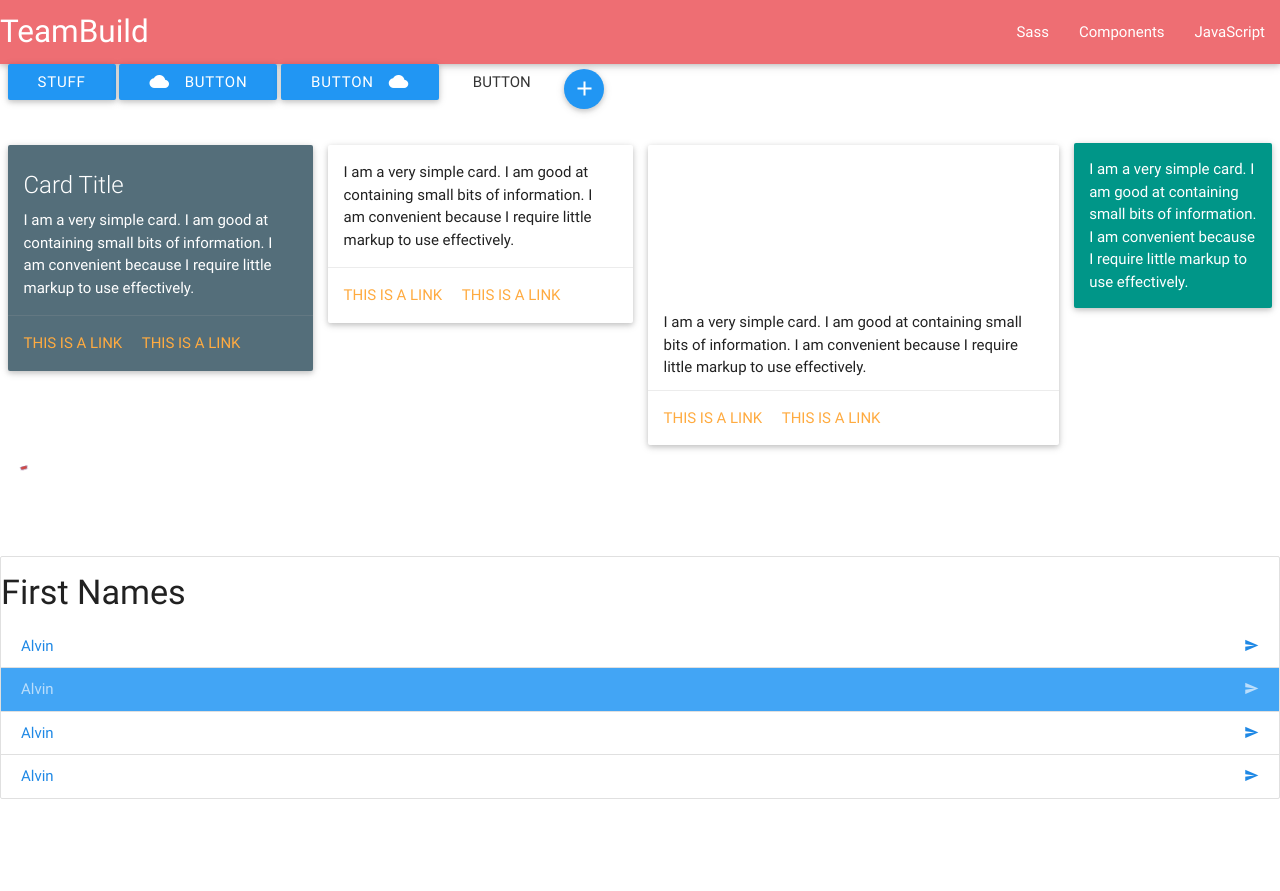
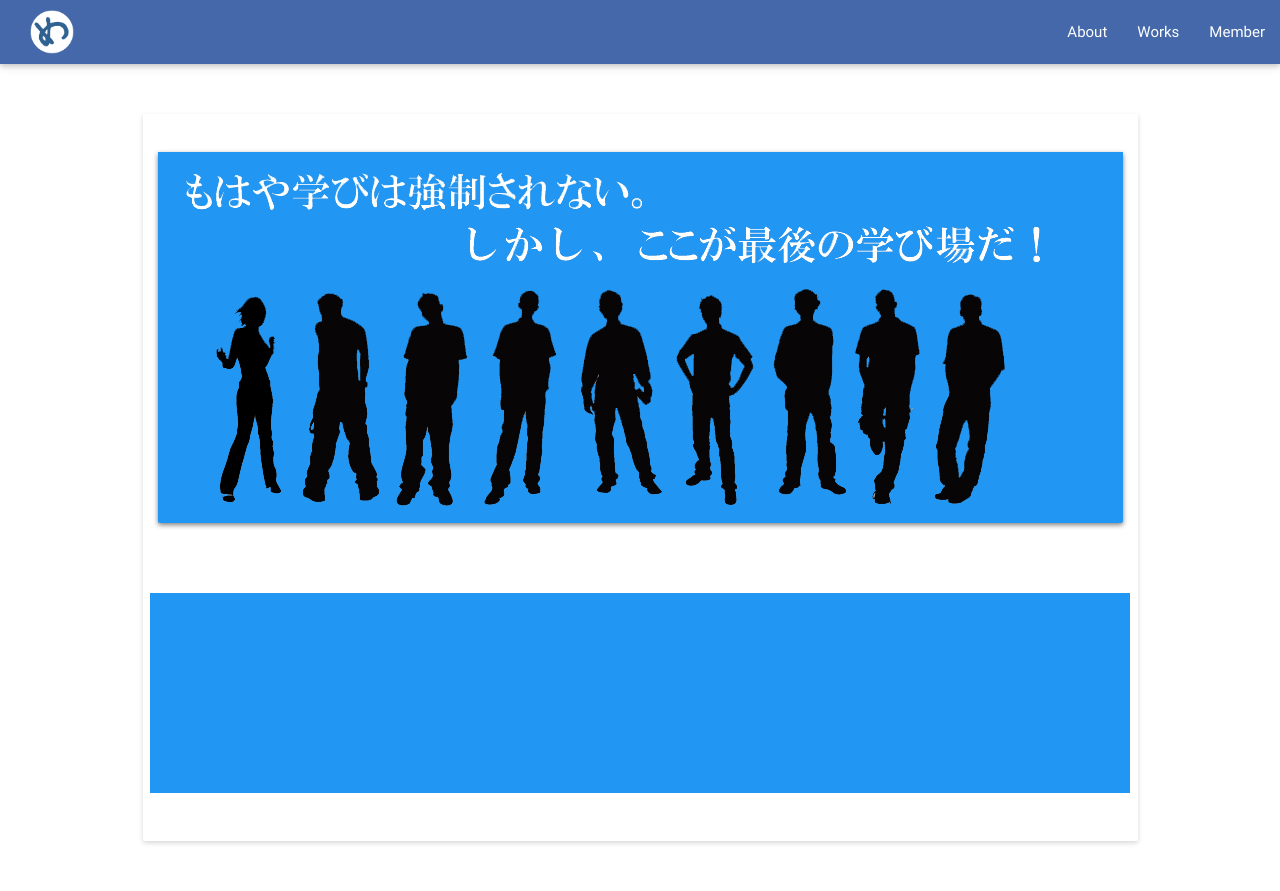
Before and after one commit to me-ta-tag/metatagOfficialHP, a PHP site: page /about.html in a window 1280 px wide. Before the commit the page ends 799 px from the top, so only its background shows below. Run offline with PHP 8.4, Linux system fonts and the light colour scheme.

Commit message:
aboutページの改装を始めました

```diff
--- a/about.html
+++ b/about.html
@@ -3,17 +3,19 @@
 <head>
 	<meta charset="UTF-8">
 	<title>Document</title>
+
     <link rel="stylesheet" href="common/stylesheets/style.css"/>
-    <link type="text/css" rel="stylesheet" href="common/include/materialize/css/materialize.min.css"  media="screen,projection"/>
+    <link type="text/css" rel="stylesheet" href="common/include/materialize/css/materialize.css"  media="screen,projection"/>
 </head>
 <body>
+<div id = "header">
     <nav>
         <div class="nav-wrapper" data-activates="">
-            <a href="#" class="brand-logo">TeamBuild</a>
+            <a href="#" class="brand-logo"><img src="common/img/favicon_maru.png" height="44" width="44" alt=""/></a>
             <ul class="right side-nav" id="nav-mobile">
-                <li><a href="#">Sass</a></li>
-                <li><a href="#">Components</a></li>
-                <li><a href="#">JavaScript</a></li>
+                <li><a href="#">About</a></li>
+                <li><a href="#">Works</a></li>
+                <li><a href="#">Member</a></li>
             </ul>
             <a class="button-collapse" href="#" data-activates='nav-mobile' style="float: none;">
                 <i class="mdi-navigation-menu"></i>
@@ -21,120 +23,25 @@
 
         </div>
     </nav>
+</div>
+
+
+<div id="content">
     <div class="row">
         <div class="col s12">
-            <a class="waves-effect waves-light btn">Stuff</a>
-            <a class="waves-effect waves-light btn"><i class="mdi-file-cloud left"></i>button</a>
-            <a class="waves-effect waves-light btn"><i class="mdi-file-cloud right"></i>button</a>
-
-            <a class="waves-effect waves-teal btn-flat">Button</a>
-            <a class="btn-floating"><i class="mdi-content-add"></i></a>
-        </div>
-    </div>
-
-    <div class="row">
-        <div class="col s12 m6 l3">
-            <div class="card blue-grey darken-1">
-                <div class="card-image">
-                    <span class="card-title">Card Title</span>
-                </div>
-                <div class="card-content white-text">
-                    <span class="card-title">Card Title</span>
-                    <p>I am a very simple card. I am good at containing small bits of information. I am convenient because I require little markup to use effectively. <br>
-                </div>
-                <div class="card-action">
-                    <a href="#">This is a link</a>
-                    <a href='#'>This is a link</a>
-                </div>
-            </div>
-        </div>
-        <div class="col s12 m6 l3">
-            <div class="card">
-                <div class="card-image">
-                    <span class="card-title">Card Title</span>
-                </div>
-                <div class="card-content">
-                    <p>I am a very simple card. I am good at containing small bits of information. I am convenient because I require little markup to use effectively.</p>
-                </div>
-                <div class="card-action">
-                    <a href="#">This is a link</a>
-                    <a href='#'>This is a link</a>
-                </div>
-            </div>
-        </div>
-        <div class="col s12 m6 l4">
-            <div class="card small">
-                <div class="card-image">
-
-                    <span class="card-title">Card Title</span>
-                </div>
-                <div class="card-content">
-                    <p>I am a very simple card. I am good at containing small bits of information. I am convenient because I require little markup to use effectively.</p>
-                </div>
-                <div class="card-action">
-                    <a href="#">This is a link</a>
-                    <a href='#'>This is a link</a>
-                </div>
-            </div>
-        </div>
-
-        <div class="col s12 m4 l2">
-            <div class="card-panel teal"> <span class="white-text">I am a very simple card. I am good at containing small bits of information. I am convenient because I require little markup to use effectively.</span>
+            <div id="subTitle" class="blue" style="margin:30px 0;">
+                <img src="common/img/about_us_main_toka.png" alt=""/>
             </div>
         </div>
     </div>
     <div class="row">
-        <div class="preloader-wrapper big active">
-            <div class="spinner-layer spinner-blue">
-                <div class="circle-clipper left">
-                    <div class="circle"></div>
-                </div><div class="gap-patch">
-                <div class="circle"></div>
-            </div><div class="circle-clipper right">
-                <div class="circle"></div>
-            </div>
-            </div>
+        <div class="col s12 blue" style="height: 200px;margin:20px 0;">
 
-            <div class="spinner-layer spinner-red">
-                <div class="circle-clipper left">
-                    <div class="circle"></div>
-                </div><div class="gap-patch">
-                <div class="circle"></div>
-            </div><div class="circle-clipper right">
-                <div class="circle"></div>
-            </div>
-            </div>
-
-            <div class="spinner-layer spinner-yellow">
-                <div class="circle-clipper left">
-                    <div class="circle"></div>
-                </div><div class="gap-patch">
-                <div class="circle"></div>
-            </div><div class="circle-clipper right">
-                <div class="circle"></div>
-            </div>
-            </div>
-
-            <div class="spinner-layer spinner-green">
-                <div class="circle-clipper left">
-                    <div class="circle"></div>
-                </div><div class="gap-patch">
-                <div class="circle"></div>
-            </div><div class="circle-clipper right">
-                <div class="circle"></div>
-            </div>
-            </div>
         </div>
     </div>
-    <div class="row">
-        <div class="collection">
-            <h4>First Names</h4>
-            <a href="#!" class="collection-item">Alvin<i class="secondary-content mdi-content-send"></i></a>
-            <a href="#!" class="collection-item active">Alvin<i class="secondary-content mdi-content-send"></i></a>
-            <a href="#!" class="collection-item">Alvin<i class="secondary-content mdi-content-send"></i></a>
-            <a href="#!" class="collection-item">Alvin<i class="secondary-content mdi-content-send"></i></a>
-        </div>
-    </div>
+</div>
+
+<div id="footer"></div>
 
 
     <script src="common/include/underscore-min.js"></script>
--- a/common/sass/style.scss
+++ b/common/sass/style.scss
@@ -4,6 +4,14 @@
 html,body{
   width: auto;
   height: auto;
+}
+div#header {
+  nav{
+    background-color: #4468a9;
+    .brand-logo{
+      padding: 10px 30px;
+    }
+  }
 }
 div#content{
   margin: 50px auto;
--- a/common/stylesheets/style.css
+++ b/common/stylesheets/style.css
@@ -4,7 +4,16 @@ html, body {
   height: auto;
 }
 
-/* line 8, ../sass/style.scss */
+/* line 9, ../sass/style.scss */
+div#header nav {
+  background-color: #4468a9;
+}
+/* line 11, ../sass/style.scss */
+div#header nav .brand-logo {
+  padding: 10px 30px;
+}
+
+/* line 16, ../sass/style.scss */
 div#content {
   margin: 50px auto;
   background: white;
@@ -16,7 +25,7 @@ div#content {
   -moz-border-radius: 0 0 2px 2px;
 }
 
-/* line 19, ../sass/style.scss */
+/* line 27, ../sass/style.scss */
 div#subTitle {
   box-shadow: 0px 2px 5px 0px rgba(0, 0, 0, 0.5);
   padding: 0.5em;
@@ -26,7 +35,7 @@ div#subTitle {
   -moz-border-radius: 0 0 2px 2px;
 }
 
-/* line 28, ../sass/style.scss */
+/* line 36, ../sass/style.scss */
 .card .card-image {
   z-index: 1;
 }
```
Also changed, not shown: background.jpg (added).
